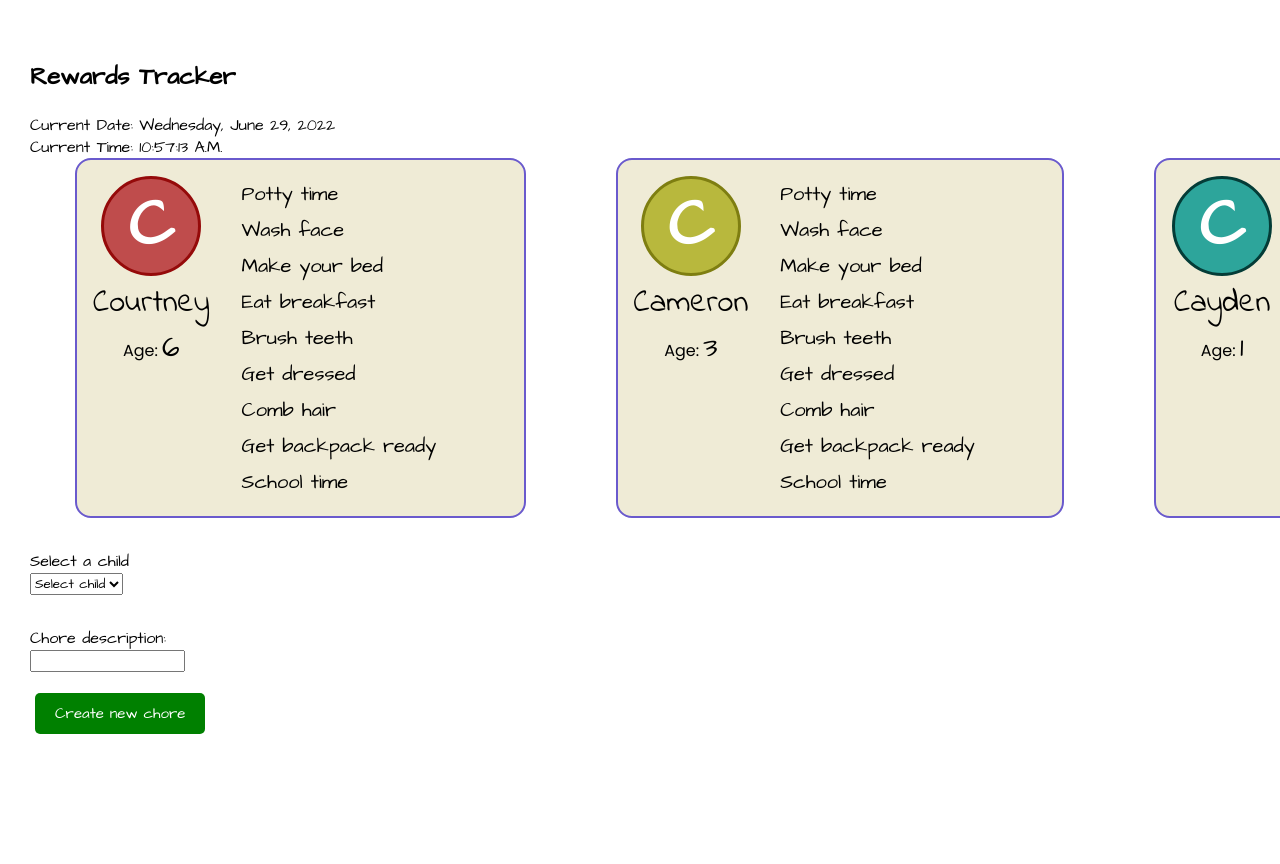
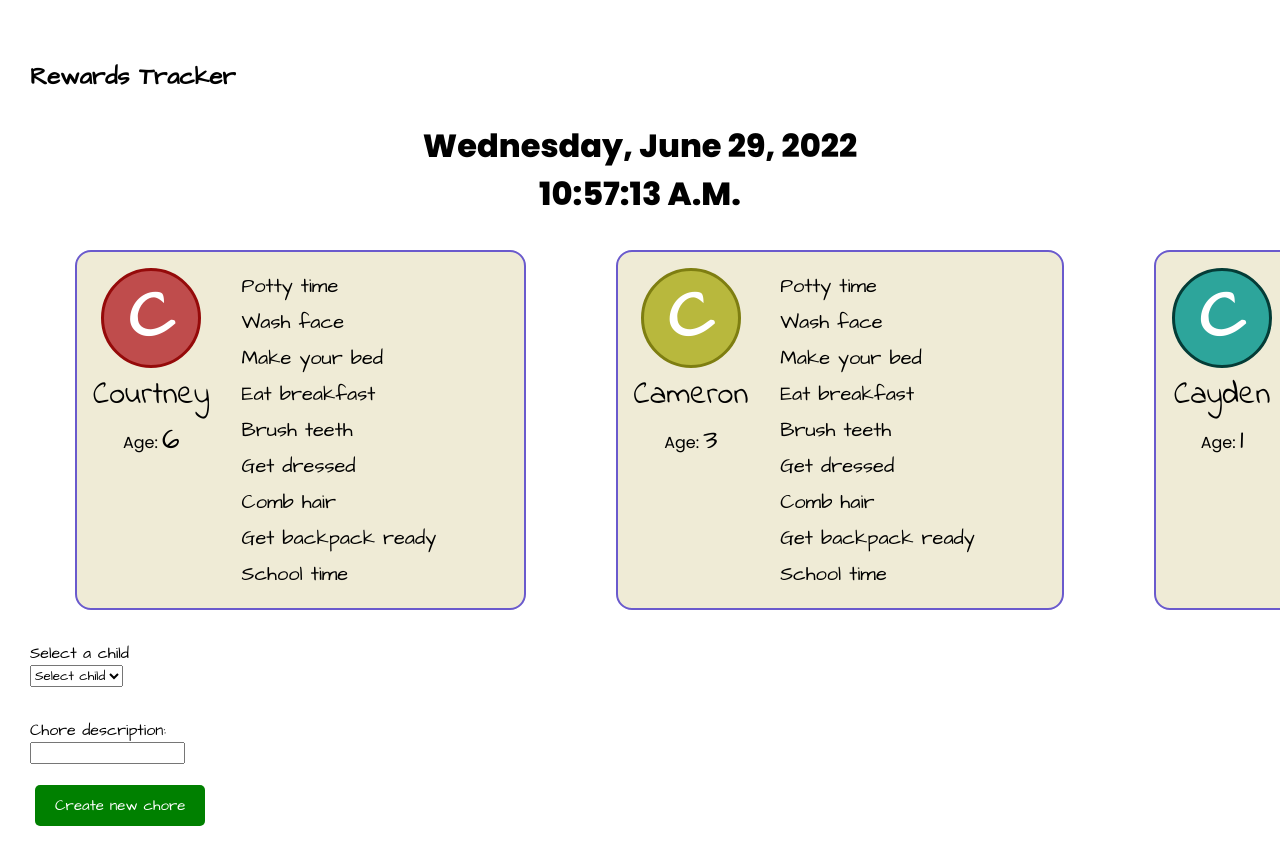
Before and after one commit to CourtneyDM/incentivize, a React (Create React App) app in the folder client/: page / in a window 1280 px wide. Shown: the top 864 px of the page. Before the commit the page ends 815 px from the top, so only its background shows below. Built offline with nearby package versions, Linux system fonts and the light colour scheme.

Commit message:
separated Date into separate component, configured state for hour, minute, second and meridian

```diff
--- a/client/src/components/Calendar/CurrentTime.js
+++ b/client/src/components/Calendar/CurrentTime.js
@@ -1,12 +1,33 @@
 import React, { useState } from "react";
+import PropTypes from "prop-types";
 import ChildList from "../Child/ChildList";
+import CurrentDate from "./CurrentDate";
+
+import "./Calendar.css";
 
 const Time = ({ childList }) => {
-  // Get current date
-  const now = new Date(Date.now());
+  // Format time to use 12-hours instead of 24, and to have leading zeros before minutes and seconds
+  const formatTime = (identifier, entry, num) => {
+    const timeEl = identifier === "hour" ? (entry <= num ? entry : entry - num) : entry < num ? entry.toString().padStart(2, "0") : entry.toString();
+    return timeEl;
+  };
 
-  // Set meridian to A.M. or P.M. depending on the current hour
-  const meridian = now.getHours() < 12 ? "A.M." : "P.M.";
+  // Initialize date variable for initial state
+  let now = new Date(Date.now());
+
+  // Initialize time object for initial state
+  const currentTime = {
+    hour: formatTime("hour", now.getHours(), 12),
+    minute: formatTime("minute", now.getMinutes(), 10),
+    second: formatTime("second", now.getSeconds(), 10),
+    meridian: now.getHours() < 12 ? "A.M." : "P.M."
+  };
+
+  // State management for current time
+  const [meridian, setMeridian] = useState(currentTime.meridian);
+  const [hour, setHour] = useState(currentTime.hour);
+  const [minute, setMinute] = useState(currentTime.minute);
+  const [second, setSecond] = useState(currentTime.second);
 
   // Get the current Date object
   const getCurrentDate = () => {
@@ -16,93 +37,36 @@ const Time = ({ childList }) => {
     });
   };
 
-  // Current date object
-  const currentDate = {
-    date: null,
-    day: null,
-    month: null,
-    year: null
-  };
-
-  // Current time object
-  const currentTime = {
-    hour: null,
-    minute: null,
-    second: null
-  };
-
-  // State management for current time
-  // const [time, setTime] = useState(`${now.getHours() < 12 ? now.getHours() : now.getHours()}:${now.getMinutes()}:${now.getSeconds()} ${meridian}`);
-  const [time, setTime] = useState(`Getting current time...`);
-
-  // State management for current date
-  const [date, setDate] = useState(`${currentDate.day} ${currentDate.month} ${currentDate.date}, ${currentDate.year}`);
-
-  // Set current date
-  async function setCurrentDate() {
-    const today = await getCurrentDate();
-    const daysOfWeek = ["Sunday", "Monday", "Tuesday", "Wednesday", "Thursday", "Friday", "Saturday"];
-    const months = ["January", "February", "March", "April", "May", "June", "July", "August", "September", "October", "November", "December"];
-
-    // Set day of the week
-    currentDate.day = daysOfWeek[today.getDay()];
-
-    // Set date
-    currentDate.date = today.getDate();
-
-    // Set month
-    currentDate.month = months[today.getMonth()];
-
-    // Set current year
-    currentDate.year = today.getFullYear();
-
-    // Update state for date
-    setDate(`${currentDate.day}, ${currentDate.month} ${currentDate.date}, ${currentDate.year}`);
-  }
-
   // Set current time
   async function setCurrentTime() {
-    const today = await getCurrentDate();
+    // Declare new Date object
+    now = await getCurrentDate();
 
     // Set hour
-    currentTime.hour = today.getHours() < 12 ? (today.getHours() === 0 ? setCurrentDate() : today.getHours()) : today.getHours() - 12;
+    setHour((currentTime.hour = formatTime("hour", now.getHours(), 12)));
 
     // Set minute
-    currentTime.minute =
-      today.getMinutes() < 10
-        ? today
-            .getMinutes()
-            .toString()
-            .padStart(2, "0")
-        : today.getMinutes().toString();
+    setMinute((currentTime.minute = formatTime("minute", now.getMinutes(), 10)));
 
     // Set second
-    currentTime.second =
-      today.getSeconds() < 10
-        ? today
-            .getSeconds()
-            .toString()
-            .padStart(2, "0")
-        : today.getSeconds().toString();
+    setSecond((currentTime.second = formatTime("second", now.getSeconds(), 10)));
 
-    // Update state for time
-    setTime(`${currentTime.hour}:${currentTime.minute}:${currentTime.second} ${meridian}`);
+    // Set meridian
+    now.getHours() < 12 ? setMeridian("A.M.") : setMeridian("P.M.");
   }
 
   // Get the current time every second
   setInterval(setCurrentTime, 1000);
 
-  // Get the current
-  setCurrentDate();
-
   return (
     <>
       <div id="current-timestamp">
-        <p id="timestamp--date">
-          Current Date: <span id="current-date">{date}</span>
-        </p>
-        <p id="timestamp--time">
-          Current Time: <span id="current-time">{time}</span>
+        <CurrentDate getCurrentDate={getCurrentDate} />
+        <p className="timestamp">
+          <span className="timestamp--info">{hour}:</span>
+          <span className="timestamp--info">{minute}:</span>
+          <span className="timestamp--info">{second}</span>
+          <span className="timestamp--info">&nbsp;{meridian}</span>
         </p>
       </div>
       <ChildList childList={childList} meridian={meridian} />
@@ -110,12 +74,19 @@ const Time = ({ childList }) => {
   );
 };
 
+// Set default properties
 Time.defaultProps = {
   currentTime: {
     hour: 0,
     minute: 0,
-    second: 0
+    second: 0,
+    meridian: "A.M."
   }
 };
 
+// Define property types
+Time.propTypes = {
+  currentTime: PropTypes.object.isRequired
+};
+
 export default Time;
```
